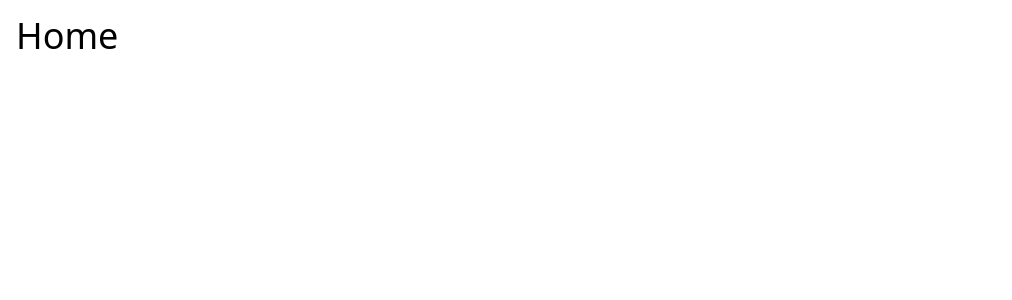
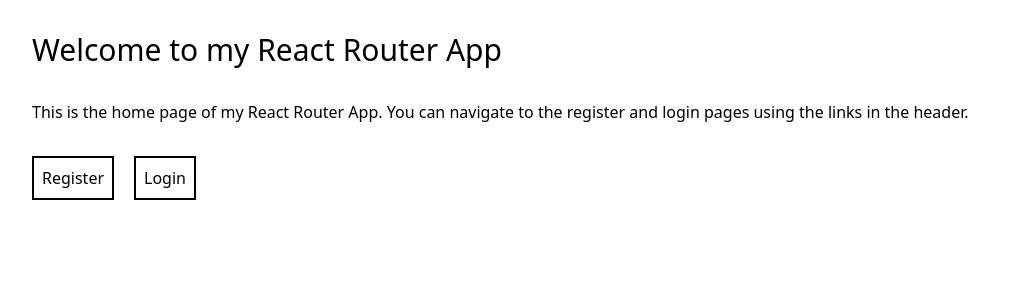
Before and after one commit to githubscientist/js-react-fsdcwdtb40, a React (Vite) app: page / in a window 1280 px wide. Shown: the top 300 px of the page, without its empty margins (0-1012 px from the left). Built offline with nearby package versions, Linux system fonts and the light colour scheme.

Commit message:
linking the routes

```diff
--- a/src/pages/Home.jsx
+++ b/src/pages/Home.jsx
@@ -1,8 +1,19 @@
 const Home = () => {
     return (
-        <>
-            <h1 className="text-4xl p-4">Home</h1>
-        </>
+        <div className="p-4">
+            <h1 className="text-3xl p-4">
+                Welcome to my React Router App
+            </h1>
+
+            <p className="p-4">
+                This is the home page of my React Router App. You can navigate to the register and login pages using the links in the header.
+            </p>
+
+            <div className="p-4 flex flex-row gap-5">
+                <a className="hover:text-red-700 hover:border hover: border-2 hover: p-2" href="/register" >Register</a>
+                <a className="hover:text-red-700 hover:border hover: border-2 hover: p-2" href="/login">Login</a>
+            </div>
+        </div>
     )
 }
 
```
